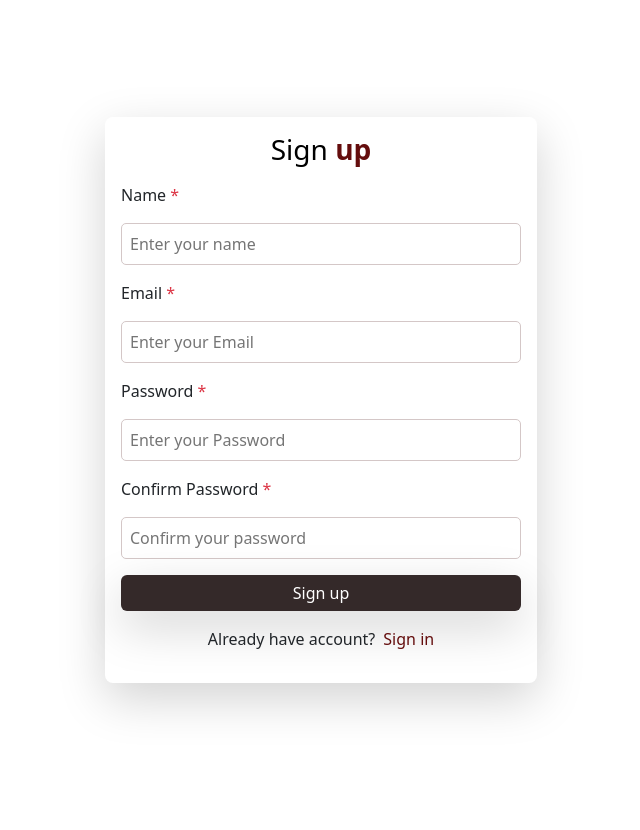
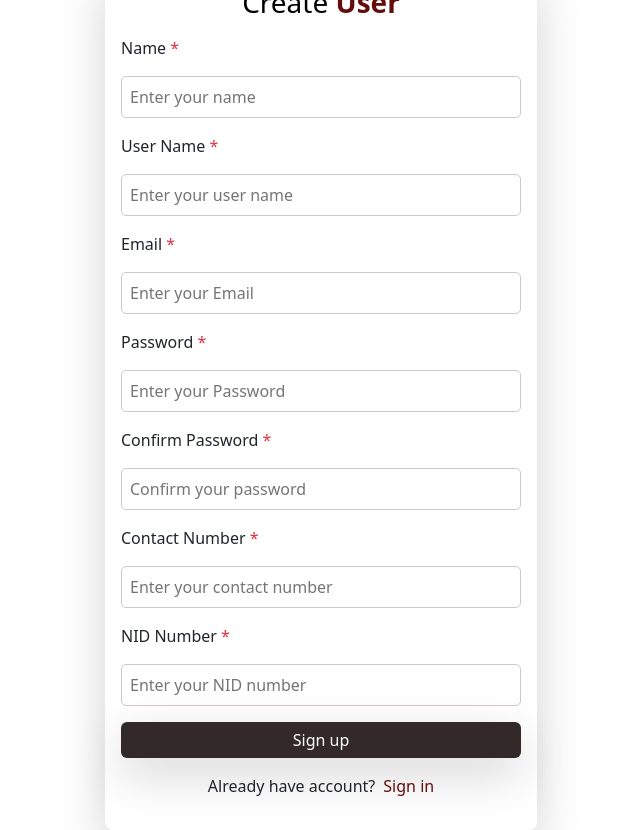
Before and after one commit to majbaulhoque/Hospital-Management-Systemstem, a React (Vite) app: page /create-user in a window 1280 px wide. Shown: the whole page, without its empty margins (319-959 px from the left). Before the commit the page ends 800 px from the top, so only its background shows below. Built offline with nearby package versions, Linux system fonts and the light colour scheme.

Commit message:
added create user

```diff
--- a/src/Component/CreateUser/CreateUserForm.jsx
+++ b/src/Component/CreateUser/CreateUserForm.jsx
@@ -4,7 +4,7 @@ const CreateUserForm = () => {
     return (
       <div style={{height:"100vh"}} className="d-flex container justify-content-center align-items-center">
         <div  className=" p-3 shadow-lg rounded-3 ">
-            <h3 className="text-center mb-3 text-black">Sign  <span className="custom-text-main fw-bold">up</span></h3>
+            <h3 className="text-center mb-3 text-black">Create  <span className="custom-text-main fw-bold">User</span></h3>
             {/* form */}
           <form   className="addUserForm    d-flex justify-content-center align-items-center">
             <div className=" d-flex custom-form-width  justify-content-center  flex-column gap-3 ">
@@ -18,6 +18,17 @@ const CreateUserForm = () => {
                 name="name"
                 autoComplete="off"
                 placeholder="Enter your name"
+              />
+                {/* user name */}
+                <label htmlFor="userName">User Name <span className="text-danger">*</span></label>
+              <input
+                type="text"
+                // custom css included
+                className="form-control-custom"
+                id="userName"
+                name="userName"
+                autoComplete="off"
+                placeholder="Enter your user name"
               />
               {/* email */}
                <label htmlFor="email">Email <span className="text-danger">*</span></label>
@@ -53,6 +64,28 @@ const CreateUserForm = () => {
                 autoComplete="off"
                 placeholder="Confirm your password"
               />
+              {/* Contact no */}
+              <label htmlFor="contactNumber">Contact Number <span className="text-danger">*</span></label>
+              <input
+                type="number"
+                // custom css included
+                className="form-control-custom"
+                id="contactNumber"
+                name="contactNumber"
+                autoComplete="off"
+                placeholder="Enter your contact number"
+              />
+              {/* NID no */}
+              <label htmlFor="nidNumber">NID Number <span className="text-danger">*</span></label>
+              <input
+                type="number"
+                // custom css included
+                className="form-control-custom"
+                id="nidNumber"
+                name="nidNumber"
+                autoComplete="off"
+                placeholder="Enter your NID number"
+              />
               {/* submit button */}
               <button type="submit" className="btn custom-bg-main shadow-lg border-0 btn-primary">
                Sign up
```
